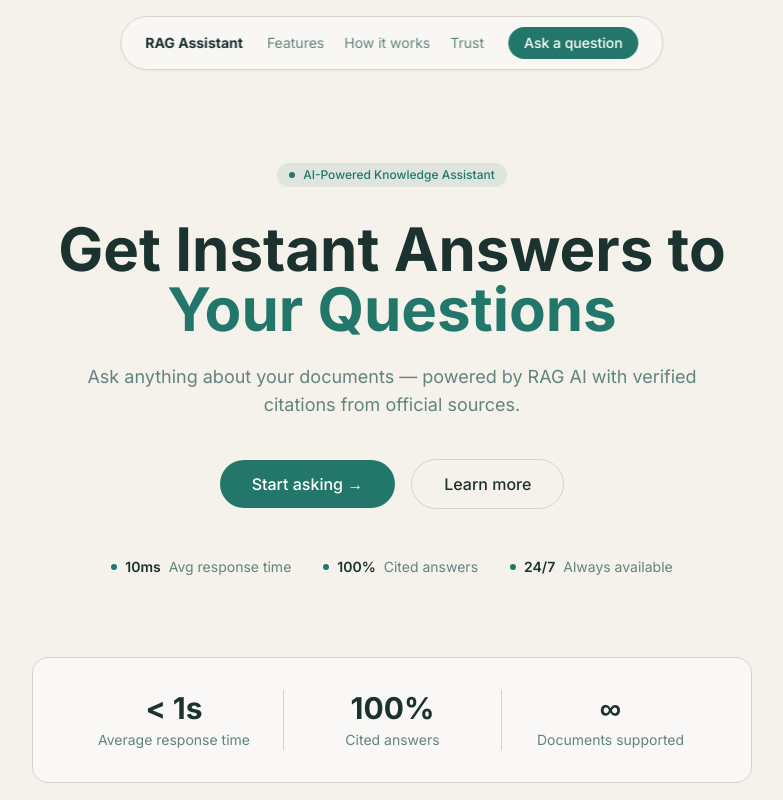
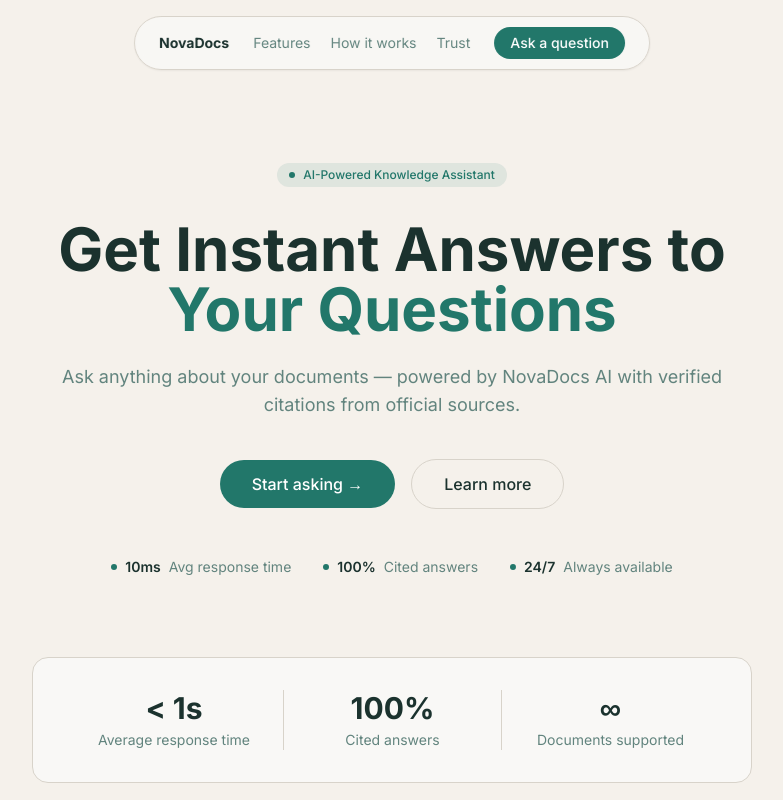
Before and after one commit to shagun0828/shaggunragchatbot, a Next.js app in the folder phase-5-6-rag-application/frontend/: page / in a window 1280 px wide. Shown: the top 800 px of the page, without its empty margins (248-1031 px from the left). Built offline with nearby package versions, Linux system fonts and the light colour scheme.

Commit message:
rebrand to NovaDocs

```diff
--- a/phase-5-6-rag-application/frontend/src/app/layout.tsx
+++ b/phase-5-6-rag-application/frontend/src/app/layout.tsx
@@ -5,8 +5,8 @@
 const inter = Inter({ subsets: ['latin'] })
 
 export const metadata: Metadata = {
-  title: 'RAG Chatbot | AI-Powered Knowledge Assistant',
-  description: 'Get instant answers from your documents powered by RAG AI',
+  title: 'NovaDocs | AI-Powered Document Intelligence',
+  description: 'NovaDocs - Instant Verified Answers',
 }
 
 export default function RootLayout({
--- a/phase-5-6-rag-application/frontend/src/app/page.tsx
+++ b/phase-5-6-rag-application/frontend/src/app/page.tsx
@@ -18,7 +18,7 @@
             onClick={() => setShowApp(false)}
             className="font-semibold text-primary text-lg"
           >
-            RAG Assistant
+            NovaDocs
           </button>
           <div className="flex gap-1 ml-4">
             {(['chat', 'search', 'dashboard'] as const).map((view) => (
@@ -26,8 +26,8 @@
                 key={view}
                 onClick={() => setActiveView(view)}
                 className={`px-4 py-1.5 rounded-full text-sm capitalize transition-all ${activeView === view
-                    ? 'bg-primary text-primary-foreground'
-                    : 'text-muted-foreground hover:text-foreground hover:bg-muted'
+                  ? 'bg-primary text-primary-foreground'
+                  : 'text-muted-foreground hover:text-foreground hover:bg-muted'
                   }`}
               >
                 {view}
@@ -50,7 +50,7 @@
     <div className="min-h-screen bg-background">
       {/* Floating Navbar */}
       <header className="fixed top-4 left-1/2 -translate-x-1/2 z-50 bg-card/90 backdrop-blur border border-border rounded-full px-6 py-2.5 flex items-center gap-6 shadow-sm">
-        <span className="font-bold text-foreground text-sm">RAG Assistant</span>
+        <span className="font-bold text-foreground text-sm">NovaDocs</span>
         <nav className="flex items-center gap-5 text-sm text-muted-foreground">
           <a href="#features" className="hover:text-foreground transition-colors">Features</a>
           <a href="#how" className="hover:text-foreground transition-colors">How it works</a>
@@ -75,7 +75,7 @@
           <span className="text-primary">Your Questions</span>
         </h1>
         <p className="text-lg text-muted-foreground max-w-2xl mx-auto mb-10">
-          Ask anything about your documents — powered by RAG AI with verified citations from official sources.
+          Ask anything about your documents — powered by NovaDocs AI with verified citations from official sources.
         </p>
         <div className="flex items-center justify-center gap-4">
           <button
@@ -204,7 +204,7 @@
             onClick={() => setShowApp(true)}
             className="bg-primary text-primary-foreground px-10 py-3.5 rounded-full font-medium hover:opacity-90 transition-opacity"
           >
-            Open RAG Assistant →
+            Open NovaDocs →
           </button>
         </div>
       </section>
```
